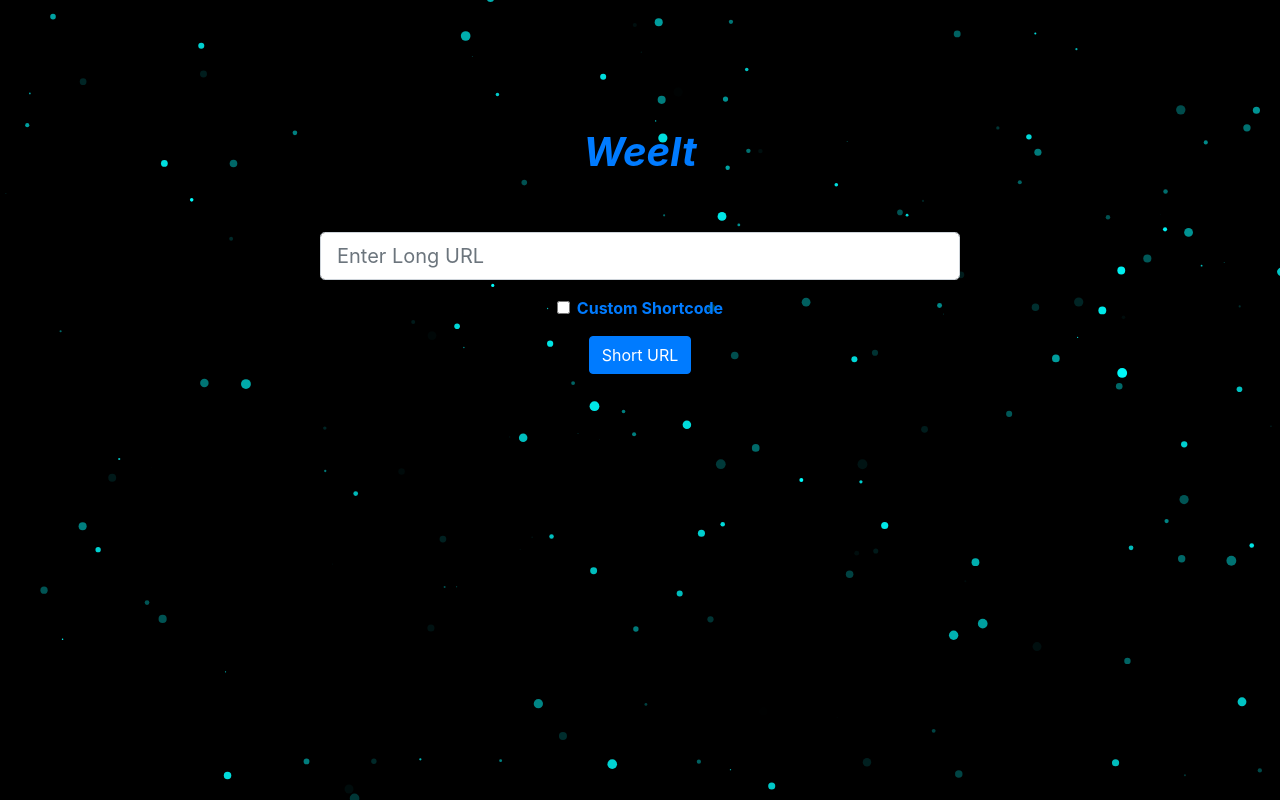
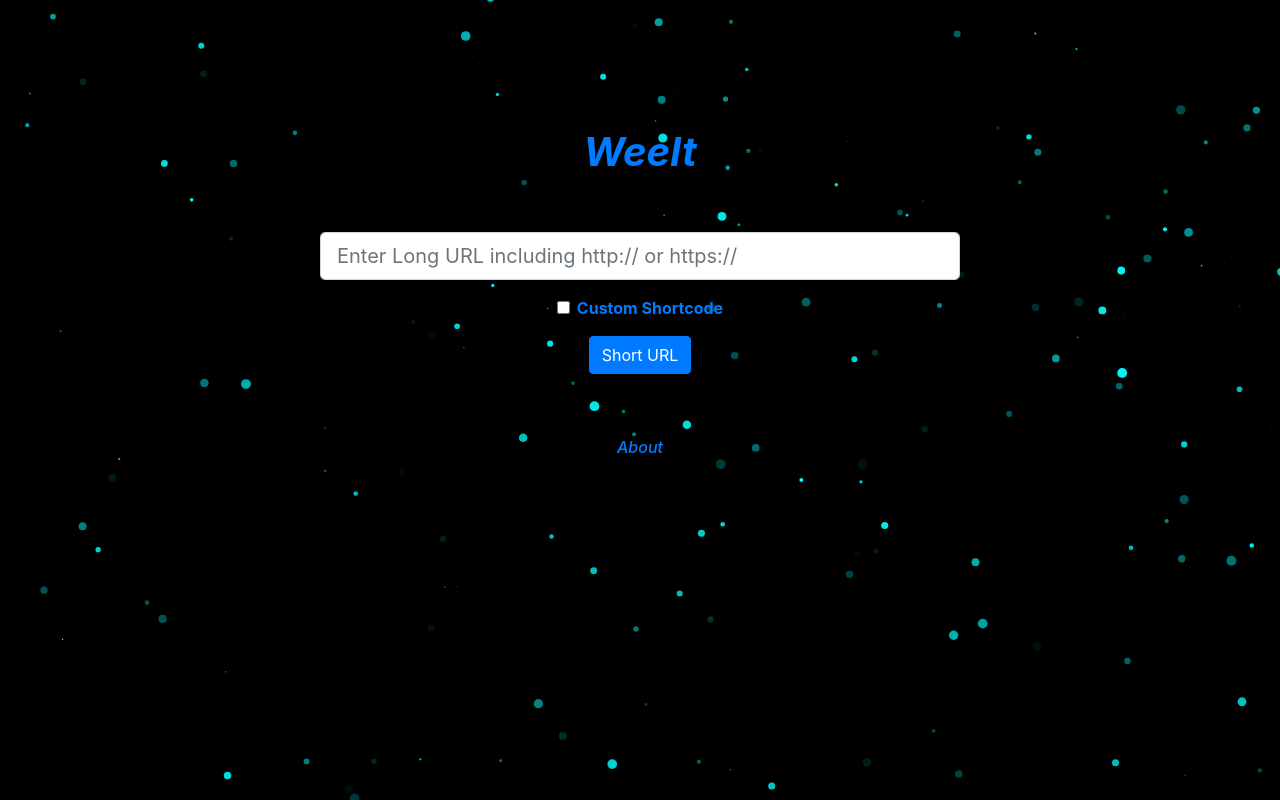
Before and after one commit to find-aman/url_shortener, a Django app: page / in a window 1280 px wide. Run offline with Django 3.2, Linux system fonts and the light colour scheme; some libraries are stand-ins or nearby versions.

Commit message:
added about page

```diff
--- a/shortener/forms.py
+++ b/shortener/forms.py
@@ -11,7 +11,7 @@ class SubmiUrlForm(forms.Form):
             attrs={
                 "class": "form-control form-control-lg",
                 "type": "url",
-                "placeholder": "Enter Long URL",
+                "placeholder": "Enter Long URL including http:// or https://",
             }
         ),
     )
--- a/shortener/templates/shortener/base.html
+++ b/shortener/templates/shortener/base.html
@@ -9,6 +9,8 @@
     <!-- Bootstrap CSS -->
     <link rel="stylesheet" href="https://stackpath.bootstrapcdn.com/bootstrap/4.5.2/css/bootstrap.min.css"
         integrity="sha384-JcKb8q3iqJ61gNV9KGb8thSsNjpSL0n8PARn9HuZOnIxN0hoP+VmmDGMN5t9UJ0Z" crossorigin="anonymous">
+
+    <link rel="stylesheet" href="https://cdnjs.cloudflare.com/ajax/libs/font-awesome/4.7.0/css/font-awesome.min.css">
 
     <title>WeeIt | Shorten that URL</title>
     <style>
@@ -49,8 +51,21 @@
             {% endblock content %}
 
         </div>
-
     </div>
+    <!-- <div style="position: absolute; bottom: 10px; width: 100%; text-align: center;"> -->
+    <footer class="text-primary font-italic"
+        style="text-align: center; margin-top: 5%; position: absolute; width: 100%;">
+        {% if about %}
+        <a href="{% url 'home' %}">
+            <h6> Home </h6>
+        </a>
+        {% else %}
+        <a href="{% url 'about' %}">
+            <h6> About </h6>
+        </a>
+        {% endif %}
+    </footer>
+    <!--  </div> -->
     <script src="https://cdn.jsdelivr.net/particles.js/2.0.0/particles.min.js"></script>
     <!-- Optional JavaScript -->
     <!-- jQuery first, then Popper.js, then Bootstrap JS -->
--- a/shortener/views.py
+++ b/shortener/views.py
@@ -4,6 +4,11 @@ from django.http import HttpResponse, HttpResponseRedirect
 from django.views import View
 from .forms import SubmiUrlForm
 from django.contrib import messages
+
+
+def about(request):
+    context = {"about": True}
+    return render(request, "shortener/about.html", context=context)
 
 
 class HomeView(View):
--- a/url_shortener/urls.py
+++ b/url_shortener/urls.py
@@ -15,10 +15,11 @@ Including another URLconf
 """
 from django.contrib import admin
 from django.urls import path, include, re_path
-from shortener.views import ShortenerView, HomeView
+from shortener.views import ShortenerView, HomeView, about
 
 urlpatterns = [
     path("admin/", admin.site.urls, name="admin"),
     path("", HomeView.as_view(), name="home"),
+    path("about/", about, name="about"),
     path("<str:shortcode>/", ShortenerView.as_view(), name="shortener-view"),
 ]
```
Also changed, not shown: shortener/templates/shortener/about.html (added, +25 -0 lines).
